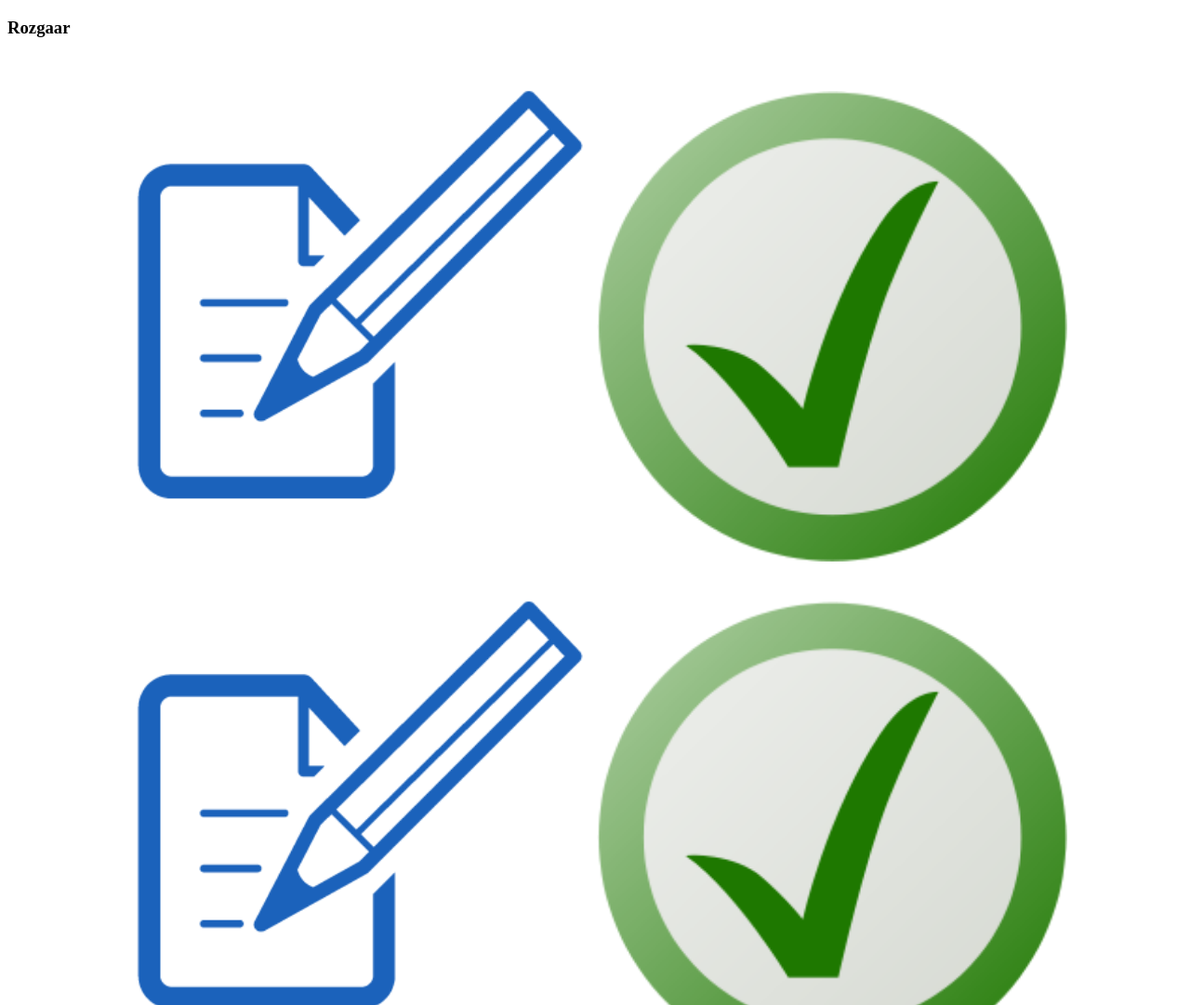
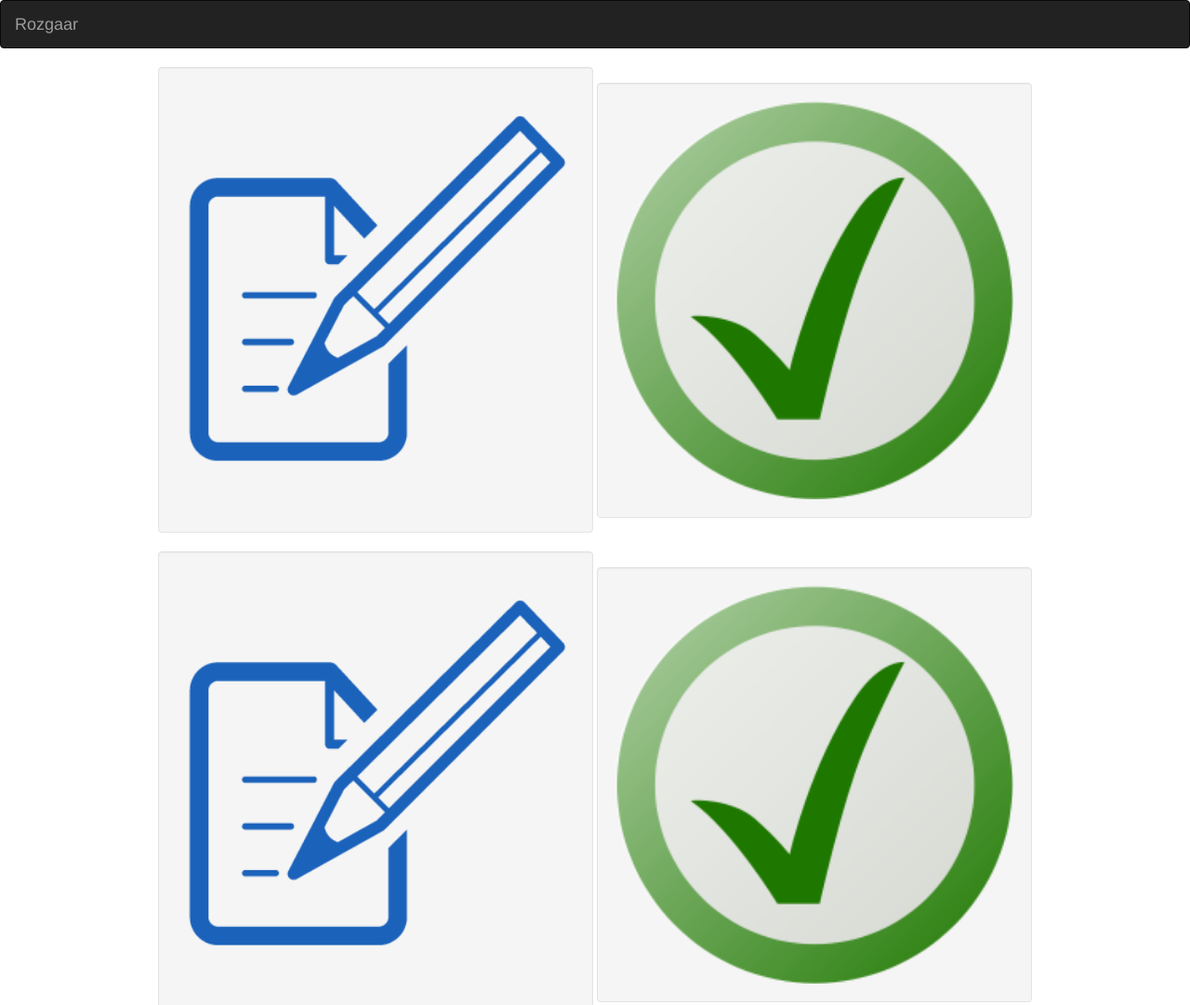
Before and after one commit to Tejas-Nanaware/Rozgaar-SmartIndiaHackathon, a plain HTML site: page postlogin.html in a window 1280 px wide. Shown: the top 1081 px of the page at 93% size. Drawn offline with nearby package versions, Linux system fonts and the light colour scheme.

Commit message:
added separate controllers & css fixes

```diff
--- a/postlogin.html
+++ b/postlogin.html
@@ -1,29 +1,39 @@
 <!DOCTYPE HTML>
-<html>
+<html ng-app="rozgaar">
 	<head>
 		<meta charset="utf-8">
 		<title>Welcome To Rozgaar</title>
-		<link rel="stylesheet" href="css/stylesheet.css">
+		<link rel="stylesheet" href="https://maxcdn.bootstrapcdn.com/bootstrap/3.3.7/css/bootstrap.min.css">
 	</head>
-	<body>
-		<h3>Rozgaar</h3>
+	<body ng-controller="postLoginCtrl">
+		<nav class="navbar navbar-inverse">
+  			<div class="container-fluid">
+    			<div class="navbar-header">
+					<a class="navbar-brand" href="#">Rozgaar</a>
+    			</div>
+  			</div>
+		</nav>
 		<div class="container" id="matrix">
 			<center>
 			<div class="row">
-				<div class="col-3-3">
+				<div class="col-6-6">
 					<img src="media/images/request.png" alt="Request" width="40%" height="40%" class="image-responsive well">
 					<img src="media/images/check.png" alt="Check" width="40%" height="40%" class="image-responsive well">
 				</div>
 			</div>
 			<div class="row">
-				<div class="col-9-9">
+				<div class="col-6-6">
 					<img src="media/images/request.png" alt="Request" width="40%" height="40%" class="image-responsive well">
 					<img src="media/images/check.png" alt="Check" width="40%" height="40%" class="image-responsive well">
 				</div>
 			</div>
 			</center>
 		</div>
-		<!--Material Angular Dependencies-->
+		<!--Angular Dependencies-->
+		<script src="js/angular.min.js"></script>
 		<script src="https://ajax.googleapis.com/ajax/libs/jquery/3.1.1/jquery.min.js"></script>
+		<script src="https://maxcdn.bootstrapcdn.com/bootstrap/3.3.7/js/bootstrap.min.js"></script>
+		<script src="js/app.js"></script>
+		<script src="js/controllers/postLoginCtrl.js"></script>
 	</body>
 </html>
```
Also changed, not shown: index.html (+6 -12 lines), login.html (+3 -2 lines).
